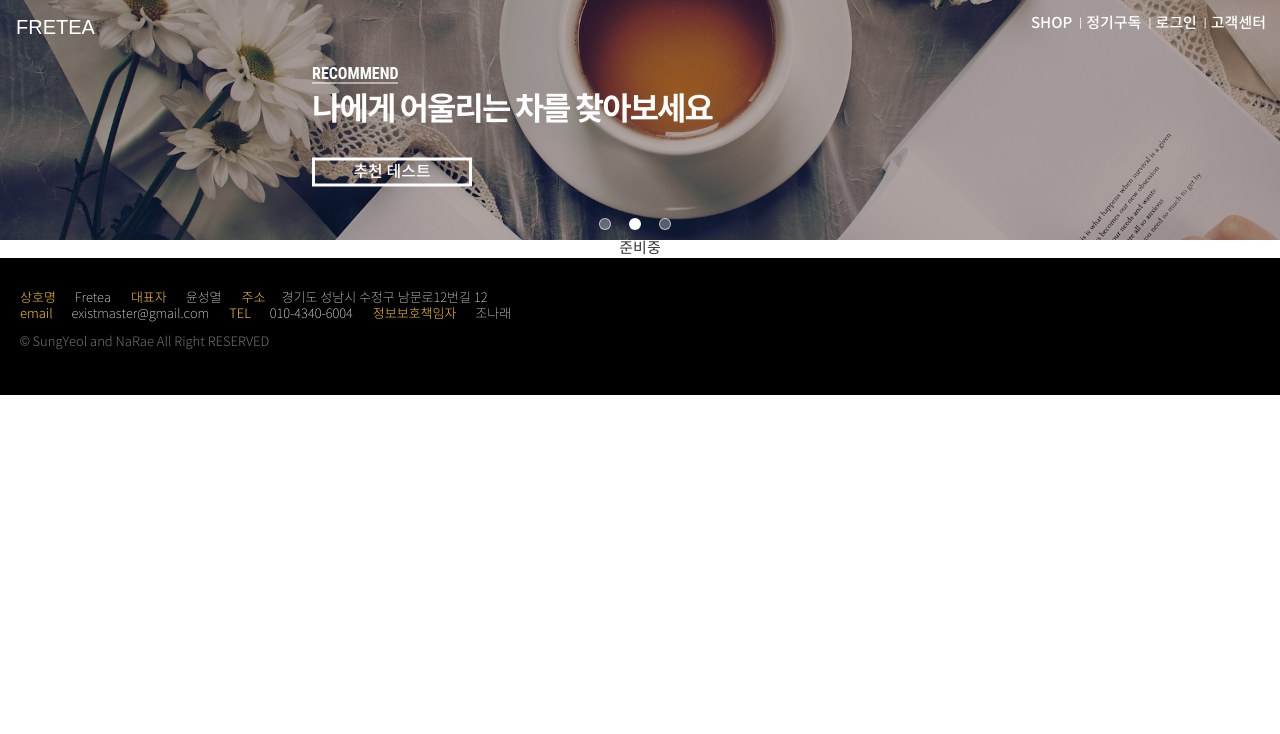
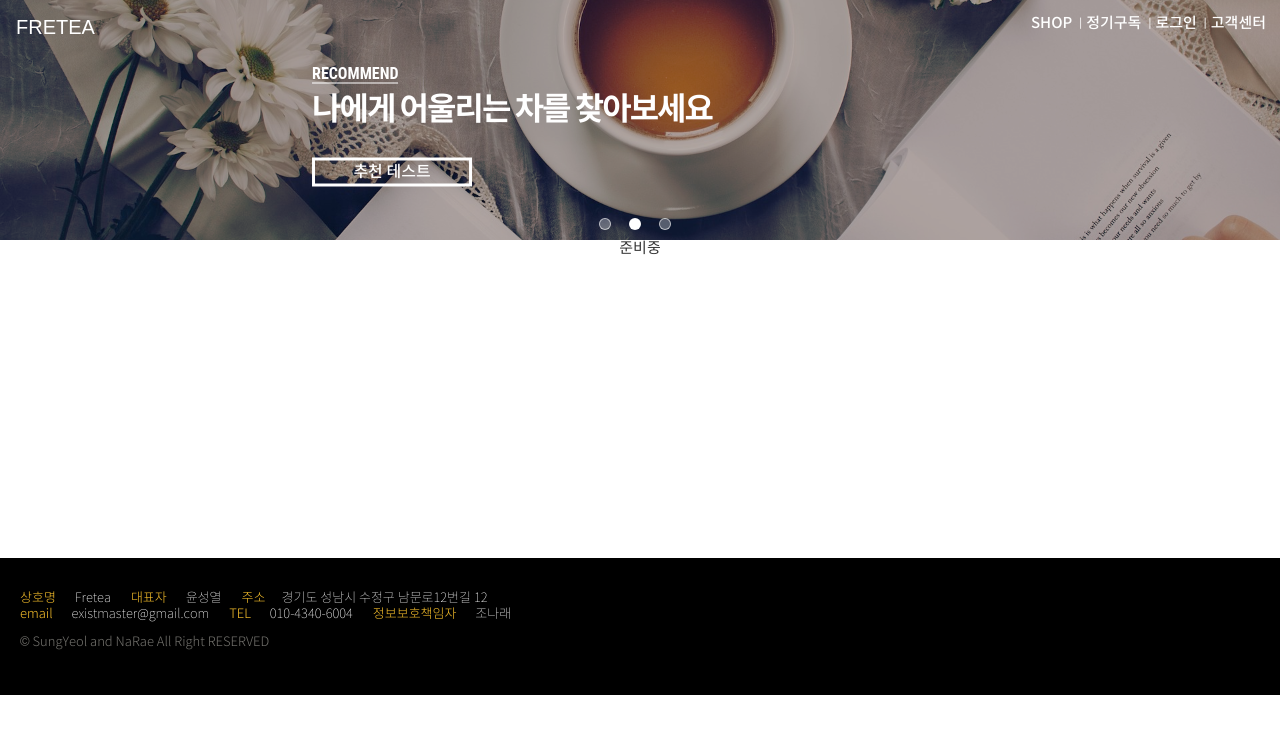
Before and after one commit to jo-narae/fretea, a Vue app: page /shop in a window 1280 px wide. Shown: the top 734 px of the page. Built offline with nearby package versions, Linux system fonts and the light colour scheme; a web font is replaced by a local one.

Commit message:
shop 임시영역

```diff
--- a/src/components/Shop.vue
+++ b/src/components/Shop.vue
@@ -6,6 +6,8 @@
       :description="description">
     </image-slider>
     준비중
+    <!-- 임시영역 -->
+    <div style="height: 300px;"></div>
   </div>
 </template>
 
```
